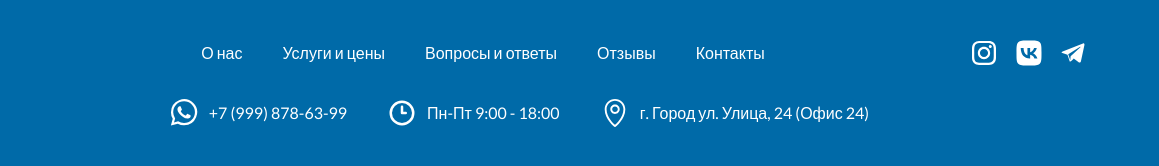
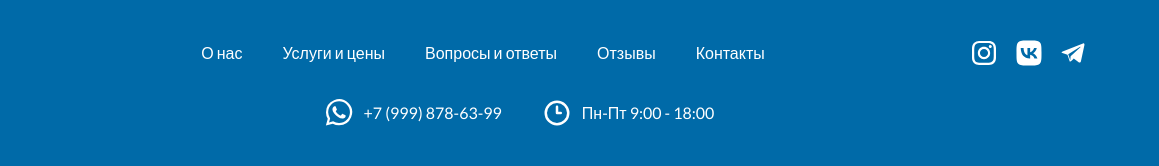
Before and after one commit to Torosyan73/english-lesson, a plain HTML site: page index.html in a window 1280 px wide. Shown: the part 4053-4219 px from the top of the page, 121-1280 px from the left. Drawn offline with Linux system fonts and the light colour scheme.

Commit message:
Update index.html

```diff
--- a/index.html
+++ b/index.html
@@ -358,10 +358,10 @@
                             <img src="./img/icons/clock.svg" alt="clock" width="30" height="30">
                             <span>Пн-Пт 9:00 - 18:00</span>
                         </li>
-                        <li class="footer__contacts-item">
+<!--                         <li class="footer__contacts-item">
                             <img src="./img/icons/address.svg" alt="address" width="30" height="30">
                             <span>г. Город ул. Улица, 24 (Офис 24)</span>
-                        </li>
+                        </li> -->
                     </ul>
                 </div>
             </div>
```
